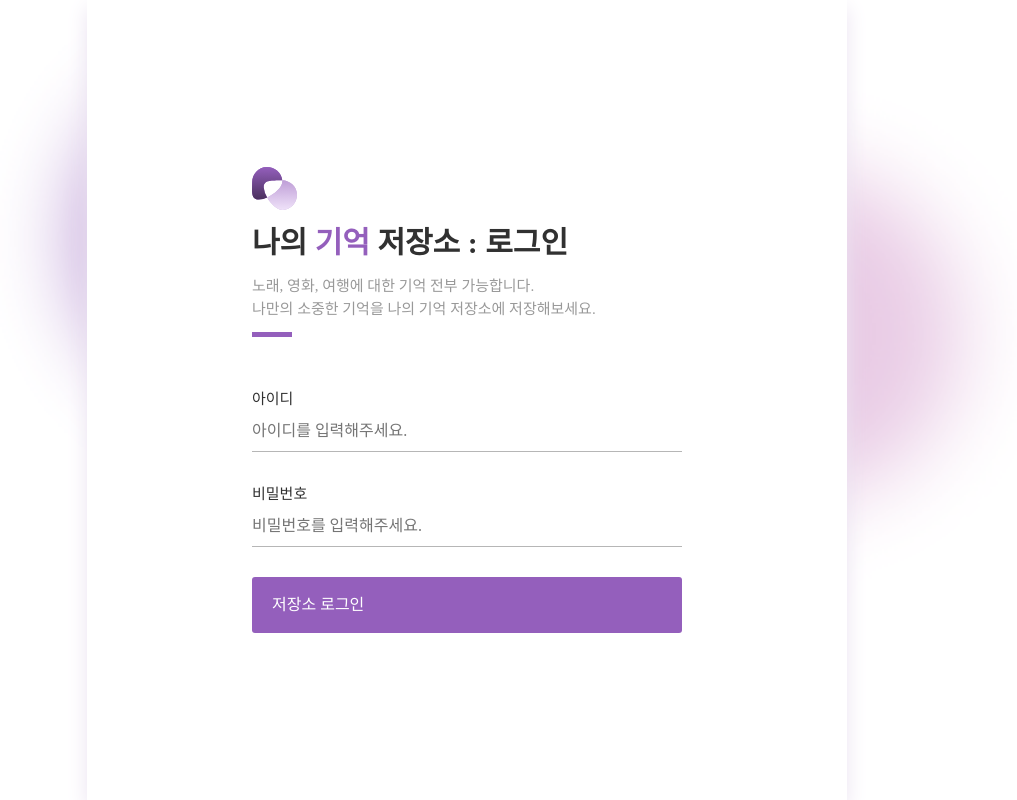
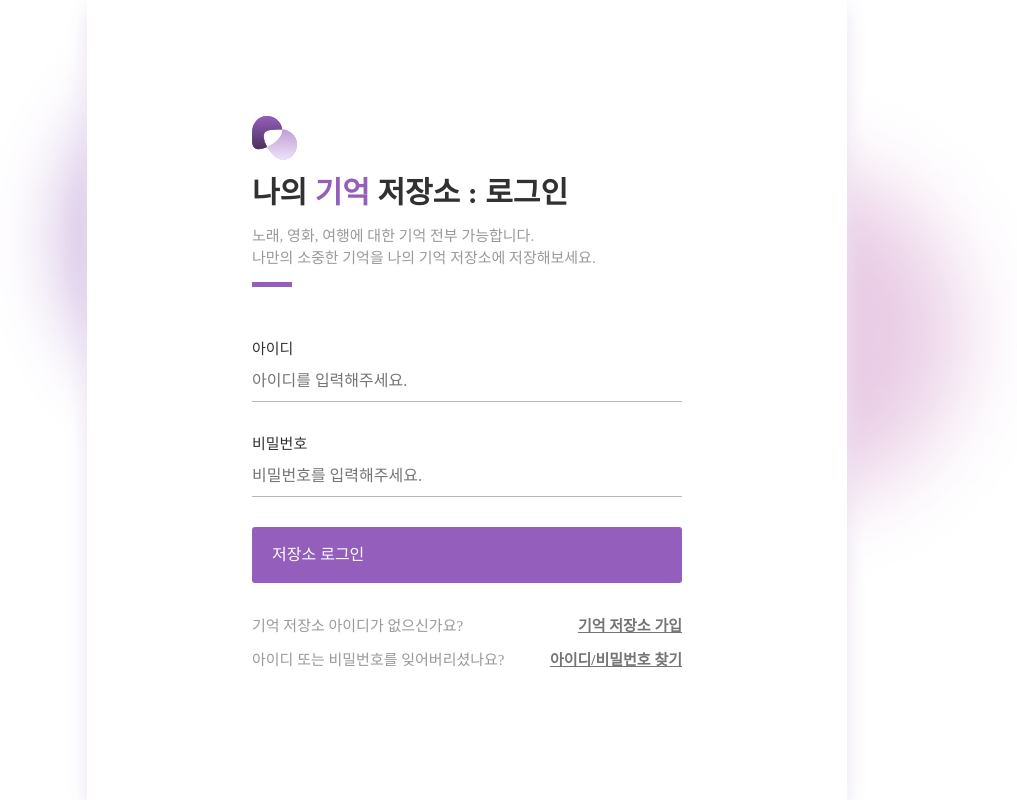
Before and after one commit to leeheeae/MyMemoryStorage-front, a Vue app: page /login in a window 1280 px wide. Shown: the whole page, without its empty margins (173-1190 px from the left). Built offline with nearby package versions, Linux system fonts and the light colour scheme; a web font is replaced by a local one.

Commit message:
링크 반복 매서드 생성

```diff
--- a/src/components/auth/LoginForm.vue
+++ b/src/components/auth/LoginForm.vue
@@ -74,6 +74,7 @@ export default {
   width: 100%;
   height: 56px;
   padding: 0 20px;
+  margin-bottom: 20px;
   background: #945fbc;
   color: #fff;
   font-size: 16px;
--- /dev/null
+++ b/src/components/auth/linkText.vue
@@ -0,0 +1,36 @@
+<template>
+  <div class="link-text">
+    <h4>{{ textTitle }}</h4>
+    <router-link :to="pushLink">{{ linkText }}</router-link>
+  </div>
+</template>
+
+<script>
+export default {
+  props: {
+    textTitle: String,
+    pushLink: String,
+    linkText: String,
+  },
+};
+</script>
+
+<style scoped>
+.link-text {
+  width: 100%;
+  display: flex;
+  justify-content: space-between;
+  margin: 12px 0;
+}
+.link-text h4 {
+  font-size: 15px;
+  font-weight: 500;
+  color: #999;
+}
+.link-text a {
+  font-size: 15px;
+  font-weight: 600;
+  text-decoration: underline;
+  color: #747474;
+}
+</style>
--- a/src/views/LoginPage.vue
+++ b/src/views/LoginPage.vue
@@ -1,8 +1,10 @@
 <template>
   <div class="login-container">
     <div class="login-form">
-      <auth-title :title="`로그인`"></auth-title>
+      <auth-title :title="title"></auth-title>
       <login-form></login-form>
+      <link-text :="linkTextChange('join')"></link-text>
+      <link-text :="linkTextChange('find')"></link-text>
     </div>
   </div>
 </template>
@@ -10,11 +12,38 @@
 <script>
 import AuthTitle from "@/components/auth/authTitle.vue";
 import LoginForm from "@/components/auth/LoginForm.vue";
+import LinkText from "@/components/auth/linkText.vue";
 
 export default {
   components: {
     AuthTitle,
     LoginForm,
+    LinkText,
+  },
+  data() {
+    return {
+      title: "로그인",
+      join: {
+        textTitle: "기억 저장소 아이디가 없으신가요?",
+        pushLink: "/join",
+        linkText: "기억 저장소 가입",
+      },
+      find: {
+        textTitle: "아이디 또는 비밀번호를 잊어버리셨나요?",
+        pushLink: "/find",
+        linkText: "아이디/비밀번호 찾기",
+      },
+    };
+  },
+  methods: {
+    linkTextChange(link) {
+      const linkText = {
+        textTitle: eval(`this.$data.${link}.textTitle`),
+        pushLink: eval(`this.$data.${link}.pushLink`),
+        linkText: eval(`this.$data.${link}.linkText`),
+      };
+      return linkText;
+    },
   },
 };
 </script>
@@ -32,7 +61,7 @@ export default {
   box-shadow: 0 8px 20px #ebe3f1;
 }
 .login-form {
-  width: 90%;
+  width: 84%;
   max-width: 430px;
   margin: 0 auto;
 }
```
